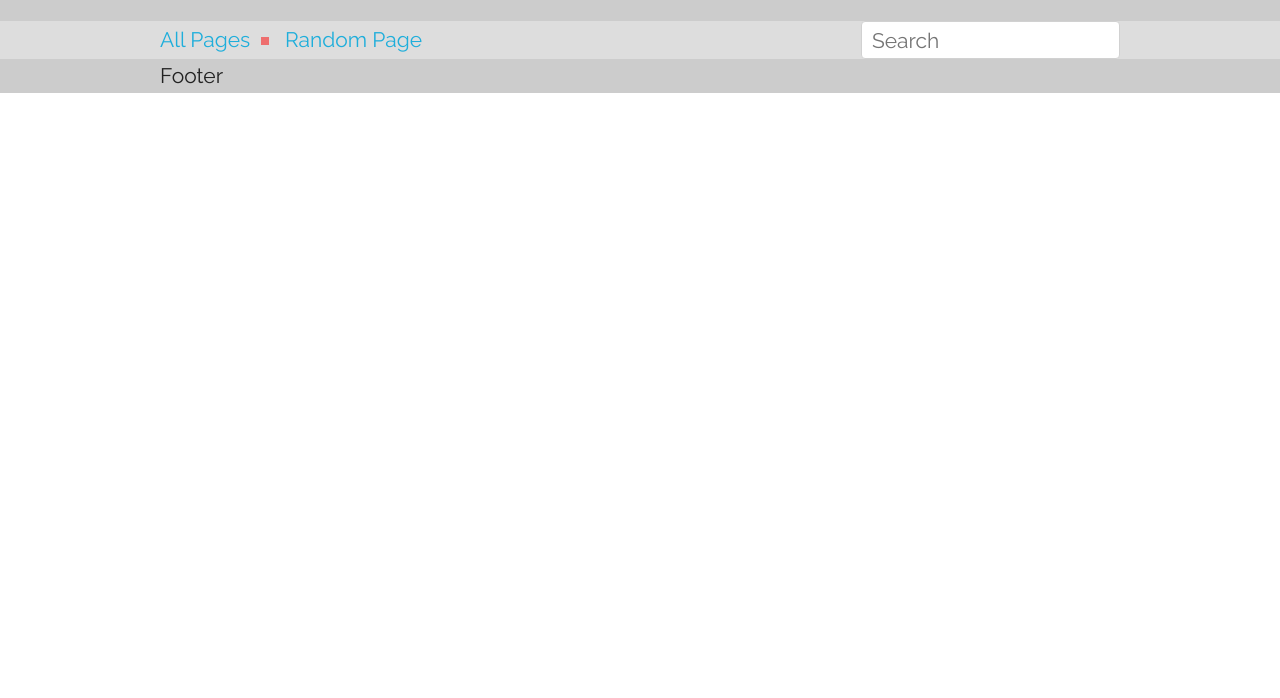
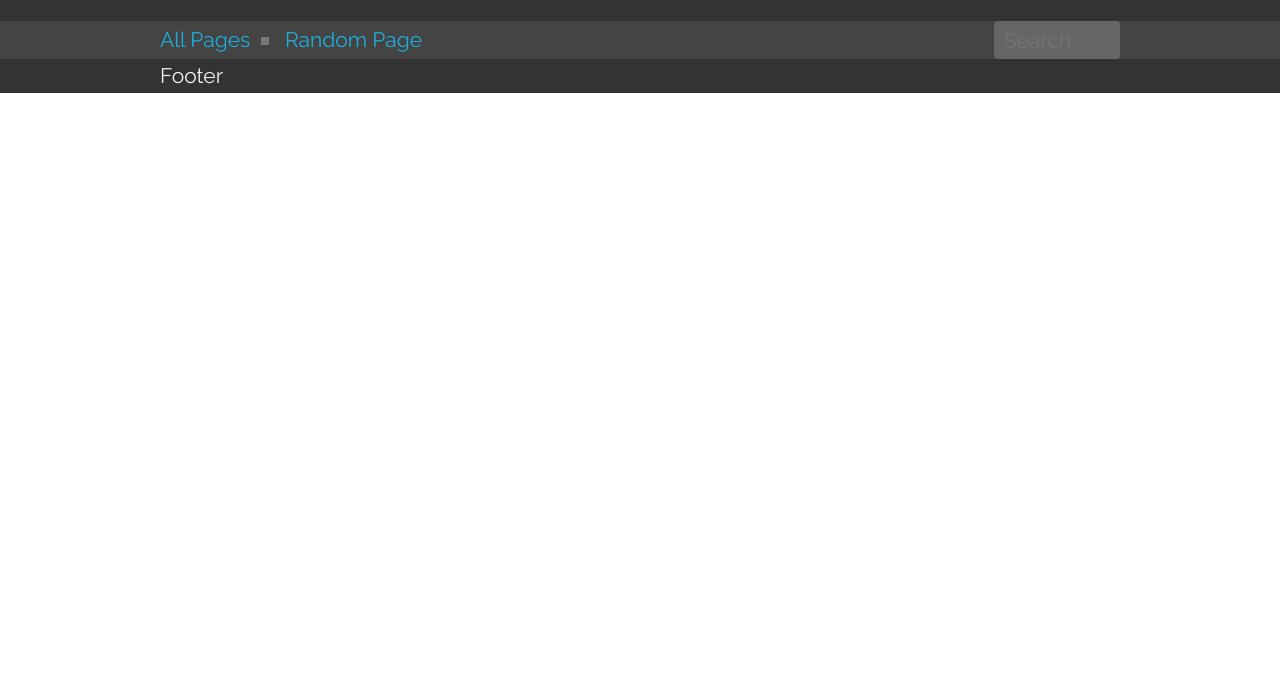
Before and after one commit to lotabout/static-wiki, a website: page index.html in a window 1280 px wide. Shown: the part 102-800 px from the top of the page. Drawn offline with nearby package versions, Linux system fonts and the light colour scheme.

Commit message:
[search] change theme to dark based

```diff
--- a/css/main.css
+++ b/css/main.css
@@ -3,7 +3,8 @@ html {
 }
 
 .row.brand, footer {
-    background: #ccc none repeat scroll 0 0;
+    background: #333;
+    color: #EEE;
 }
 
 .row.brand {
@@ -72,7 +73,7 @@ ul.nav li::after {
     right: -4px;
     top: 1rem;
     width: 8px;
-    background: red;
+    background: #AAA;
 }
 
 ul.nav li:last-child::after {
@@ -92,10 +93,19 @@ ul.nav li:last-child {
 #search-input {
     display: inline-block;
     margin: 0;
+    background: #666;
+    border: none;
+    width: 6em;
+    transition: width .2s ease-in-out;
+}
+
+#search-input:focus{
+    background: #AAA;
+    width: 12em;
 }
 
 .nav-control {
-    background: #ddd;
+    background: #444;
 }
 
 .nav-control .container {
```
